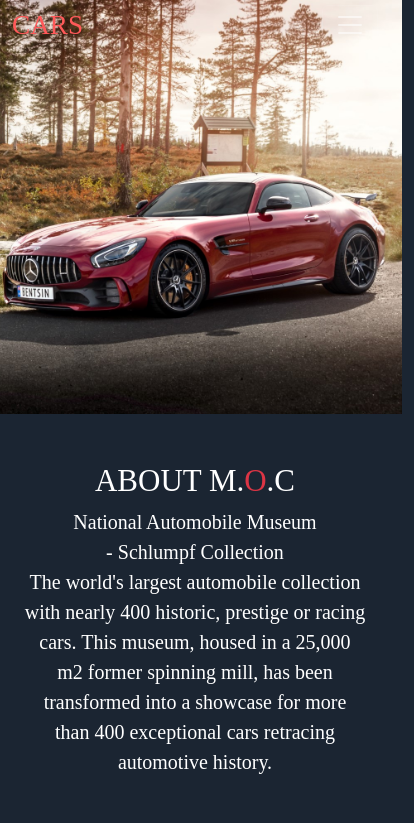
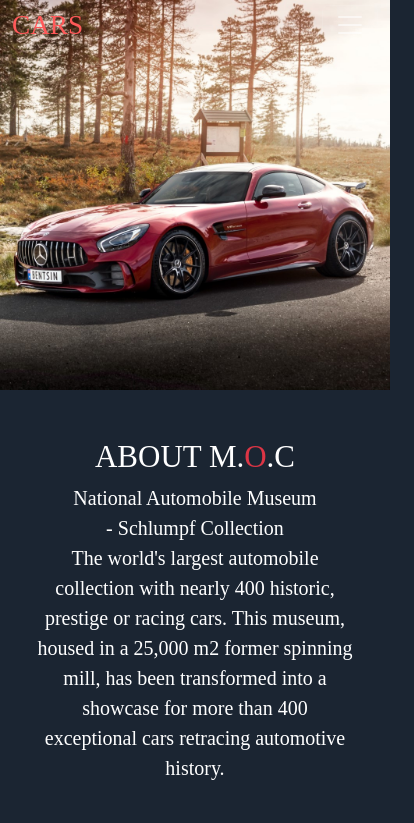
Before and after one commit to ayoei/Bootstrap-Project, a plain HTML site: page index.html in a window 390 px wide. Shown: the top 823 px of the page, 414 px wide, since content can reach past the window. Drawn offline with nearby package versions, Linux system fonts and the light colour scheme.

Commit message:
Fixed Horizontal Scroll on Mobile

```diff
--- a/index.html
+++ b/index.html
@@ -46,7 +46,7 @@
   <!-- Hero Section -->
 
   <section class="container-fluid px-0">
-    <div class="row align-items-center">
+    <div class="row align-items-center mx-0">
       <div class="col-lg-6 px-0">
         <div id="headingGroup" class="text-center text-white d-none d-lg-block">
           <h1>MUSEUM <span class="text-danger">OF</span> CARS</h1>
@@ -67,7 +67,7 @@
   <!-- About Section -->
 
   <section class="container-fluid px-0" id="about">
-    <div class="row align-items-center">
+    <div class="row align-items-center mx-0">
       <div class="col-md-6 px-0 order-2 order-md-1">
         <img src="./img/pic2.jpg" alt="Audi" class="img-fluid">
       </div>
@@ -103,7 +103,7 @@
   <!-- Tickets Section -->
 
   <section class="container-fluid px-0 mb-0" id="tickets">
-    <div class="row align-items-center">
+    <div class="row align-items-center mx-0">
       <div class="col-md-6 px-0 text-center order-2 order-md-1 my-5">
         <div class="row justify-content-center">
           <div class="col-10 col-lg-8">
--- a/style.css
+++ b/style.css
@@ -4,10 +4,13 @@
   --accent-clr: #ff5959;
   --navlink-clr: #ffffffbf;
 }
+html , body {
+  overflow-x: hidden;
+  max-width: 100%;
+}
 body {
   background-color: var(--bg-clr);
   font-family: Nunito;
-  overflow-x: hidden;
 }
 
 /* Navbar CSS */
```
